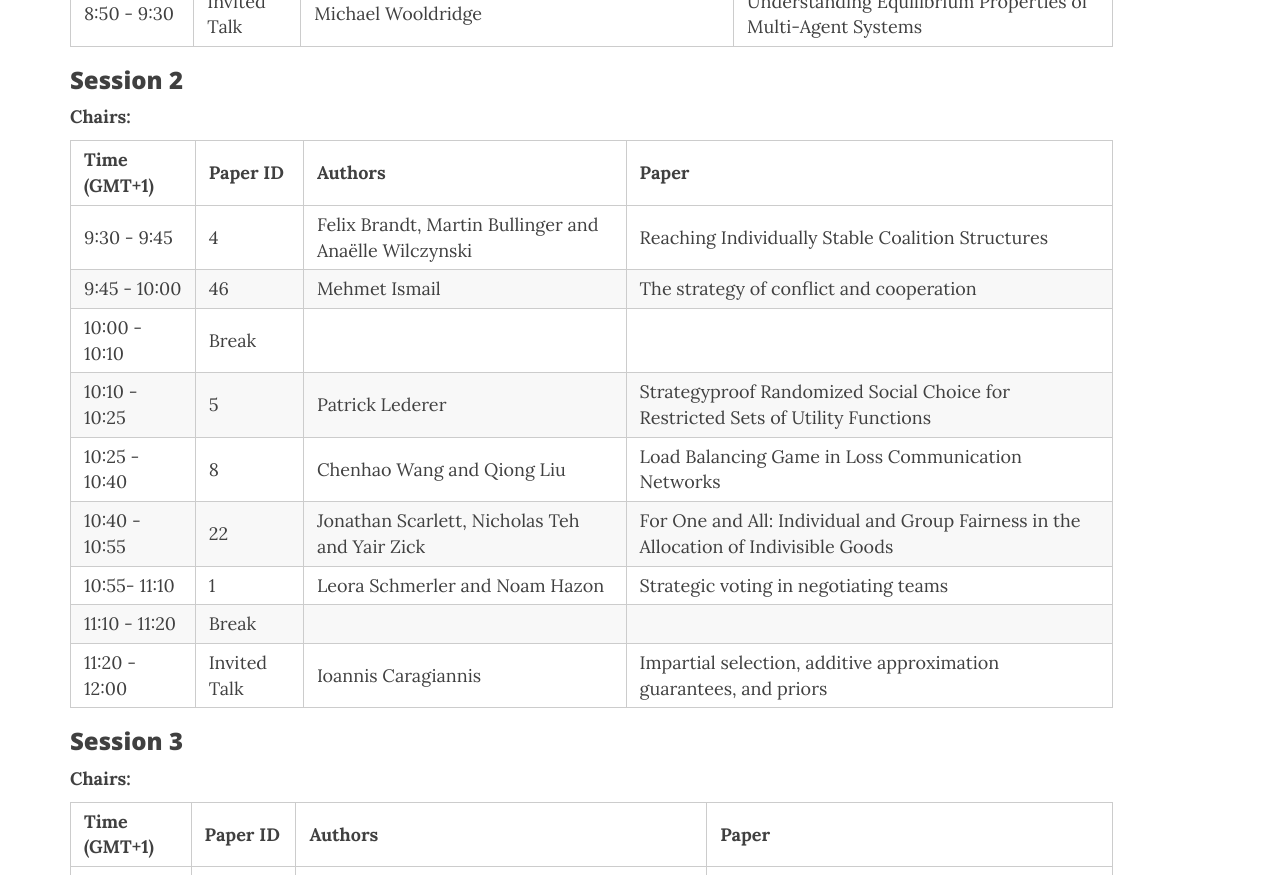
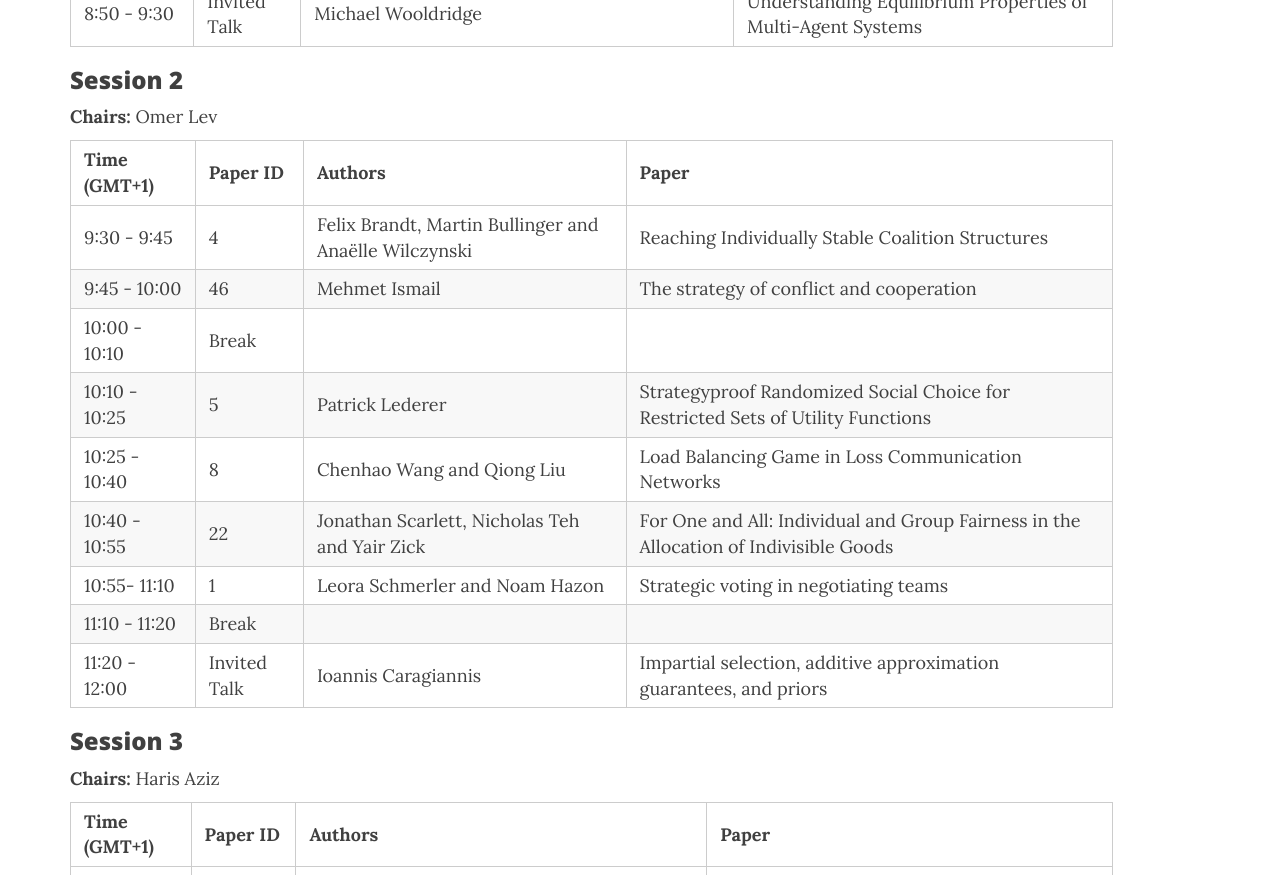
Before and after one commit to PrefLib/gaiw2021, a Jekyll site: the page built from program.md, in a window 1280 px wide and 1400 px high, scrolled down 790 px. Shown: the part 155-1030 px from the top of the window. Built offline with Jekyll 4.4.1, drawn with Linux system fonts in a browser that asks for light colours; nearby versions of some CDN libraries.

Commit message:
Update program.md

```diff
--- a/program.md
+++ b/program.md
@@ -26,7 +26,7 @@ published: true
 
 ### Session 2
 
-**Chairs:**
+**Chairs:** Omer Lev
 
 |     Time (GMT+1) | Paper ID     | Authors                                               | Paper                                                                                   |
 |------------------|--------------|-------------------------------------------------------|-----------------------------------------------------------------------------------------|
@@ -42,7 +42,7 @@ published: true
 
 ### Session 3
 
-**Chairs:**
+**Chairs:** Haris Aziz
 
 |     Time (GMT+1) | Paper ID     | Authors                                                                          | Paper                                                                        |
 |------------------|--------------|----------------------------------------------------------------------------------|------------------------------------------------------------------------------|
```
